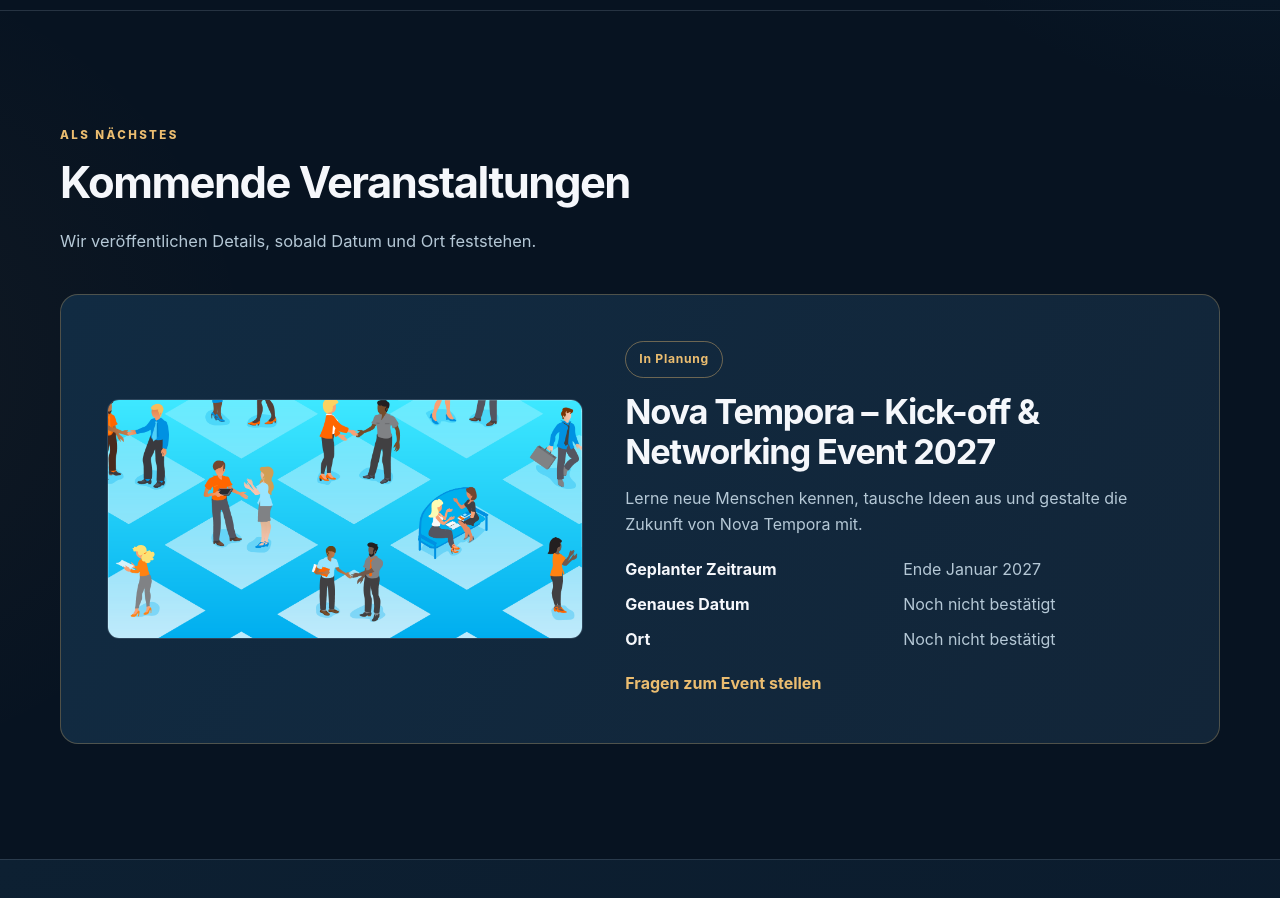
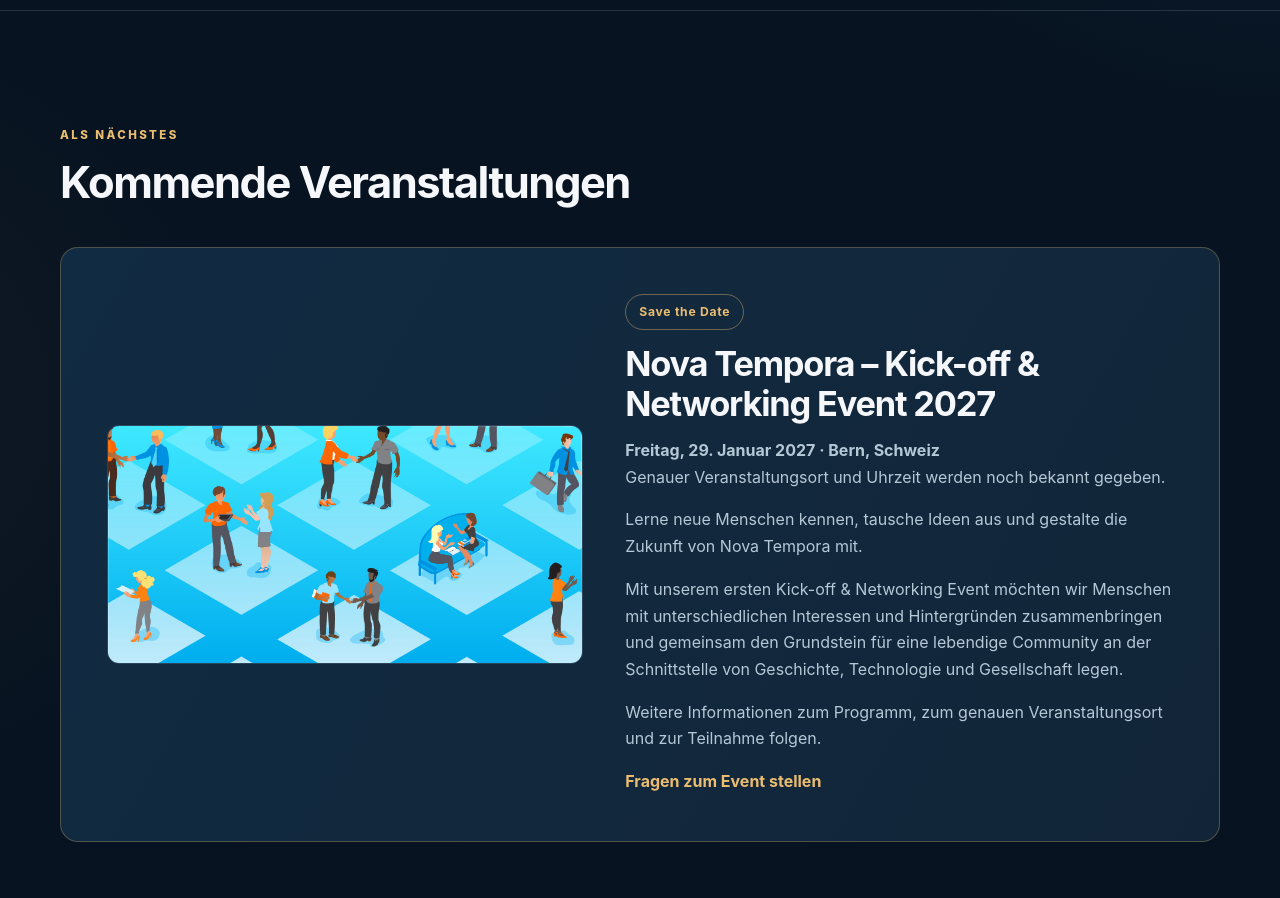
Before and after one commit to DorianVoe/nova-tempora-website, a plain HTML site: page veranstaltungen.html in a window 1280 px wide. Shown: the part 560-1458 px from the top of the page. Drawn offline with Linux system fonts and the light colour scheme.

Commit message:
next update

```diff
--- a/veranstaltungen.html
+++ b/veranstaltungen.html
@@ -1,7 +1,7 @@
 <!doctype html>
 <html lang="de-CH">
 <head><meta charset="utf-8"><meta name="viewport" content="width=device-width, initial-scale=1"><meta name="theme-color" content="#071321">
-<meta name="description" content="Geplante Veranstaltungen und Rückblicke von Nova Tempora."><meta property="og:type" content="website"><meta property="og:title" content="Events &amp; Meilensteine | Nova Tempora">
+<meta name="description" content="Nova Tempora – Kick-off &amp; Networking Event 2027 am Freitag, 29. Januar 2027, in Bern, Schweiz. Mit Rückblick auf bisherige Meilensteine."><meta property="og:type" content="website"><meta property="og:title" content="Events &amp; Meilensteine | Nova Tempora">
 <link rel="canonical" href="https://novatempora.ch/veranstaltungen.html">
 <link rel="alternate" hreflang="de-CH" href="https://novatempora.ch/veranstaltungen.html">
 <link rel="alternate" hreflang="en" href="https://novatempora.ch/en/events.html">
@@ -44,18 +44,17 @@
 <nav class="breadcrumb" aria-label="Brotkrumennavigation"><a href="index.html">Start</a><span aria-hidden="true">/</span><span>Veranstaltungen</span>
 </nav><span class="eyebrow">Rückblick &amp; Ausblick</span><h1 id="seiten-titel">Veranstaltungen &amp; Meilensteine.</h1><p>Von unserer Gründung bis zu künftigen Begegnungen – hier findest du Neuigkeiten, geplante Events und Rückblicke.</p></div>
 </section>
-<section class="section events-page-section"><div class="container"><div class="section-head"><span class="eyebrow">Als Nächstes</span><h2>Kommende Veranstaltungen</h2><p>Wir veröffentlichen Details, sobald Datum und Ort feststehen.</p></div>
+<section class="section events-page-section"><div class="container"><div class="section-head"><span class="eyebrow">Als Nächstes</span><h2>Kommende Veranstaltungen</h2></div>
 <article class="event-feature" id="kick-off">
   <img class="event-feature-image" src="images/nova-tempora-networking-2027.webp" alt="Illustration von Menschen, die sich treffen und austauschen" width="1600" height="801" decoding="async">
   <div>
-    <span class="pill">In Planung</span>
+    <span class="pill">Save the Date</span>
     <h3>Nova Tempora – Kick-off &amp; Networking Event 2027</h3>
+    <p><strong><time datetime="2027-01-29">Freitag, 29. Januar 2027</time> · Bern, Schweiz</strong><br>
+    Genauer Veranstaltungsort und Uhrzeit werden noch bekannt gegeben.</p>
     <p>Lerne neue Menschen kennen, tausche Ideen aus und gestalte die Zukunft von Nova Tempora mit.</p>
-    <dl class="event-details">
-      <div><dt>Geplanter Zeitraum</dt><dd><time datetime="2027-01">Ende Januar 2027</time></dd></div>
-      <div><dt>Genaues Datum</dt><dd>Noch nicht bestätigt</dd></div>
-      <div><dt>Ort</dt><dd>Noch nicht bestätigt</dd></div>
-    </dl>
+    <p>Mit unserem ersten Kick-off &amp; Networking Event möchten wir Menschen mit unterschiedlichen Interessen und Hintergründen zusammenbringen und gemeinsam den Grundstein für eine lebendige Community an der Schnittstelle von Geschichte, Technologie und Gesellschaft legen.</p>
+    <p>Weitere Informationen zum Programm, zum genauen Veranstaltungsort und zur Teilnahme folgen.</p>
     <a class="text-link" href="kontakt.html">Fragen zum Event stellen</a>
   </div>
 </article>
```
Also changed, not shown: en/events.html (+7 -8 lines), en/index.html (+2 -1 lines), index.html (+2 -1 lines).
